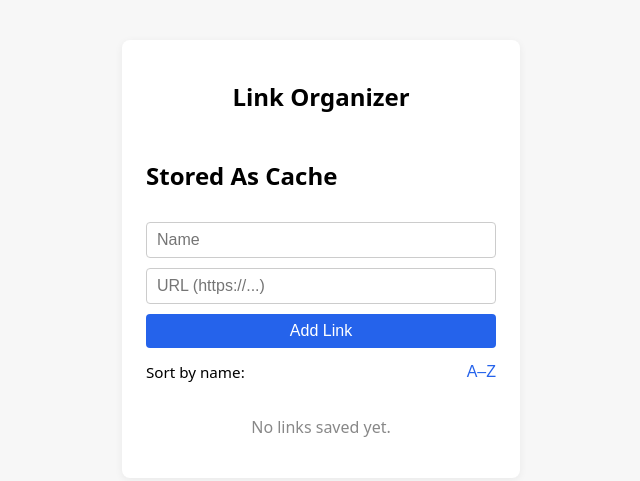
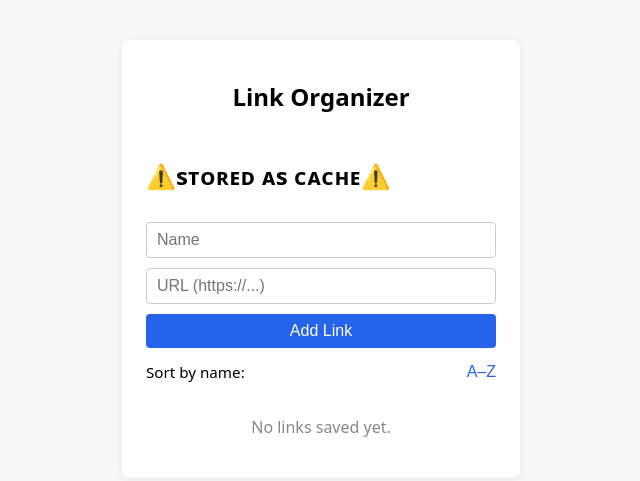
Before and after one commit to ZaifxD/link-organizer, a plain HTML site: page index.html in a window 1280 px wide. Shown: the whole page, without its empty margins (319-959 px from the left). Drawn offline with Linux system fonts and the light colour scheme.

Commit message:
index.html

```diff
--- a/index.html
+++ b/index.html
@@ -27,7 +27,7 @@
     <div class="container">
       <form id="linkForm">
         <h1>Link Organizer</h1>
-        <h2>Stored As Cache</h2>
+        <h2>⚠️sᴛᴏʀᴇᴅ ᴀs ᴄᴀᴄʜᴇ⚠️</h2>
         <input type="text" id="nameInput" placeholder="Name" required />
         <input type="url" id="urlInput" placeholder="URL (https://...)" required />
         <button type="submit">Add Link</button>
```
